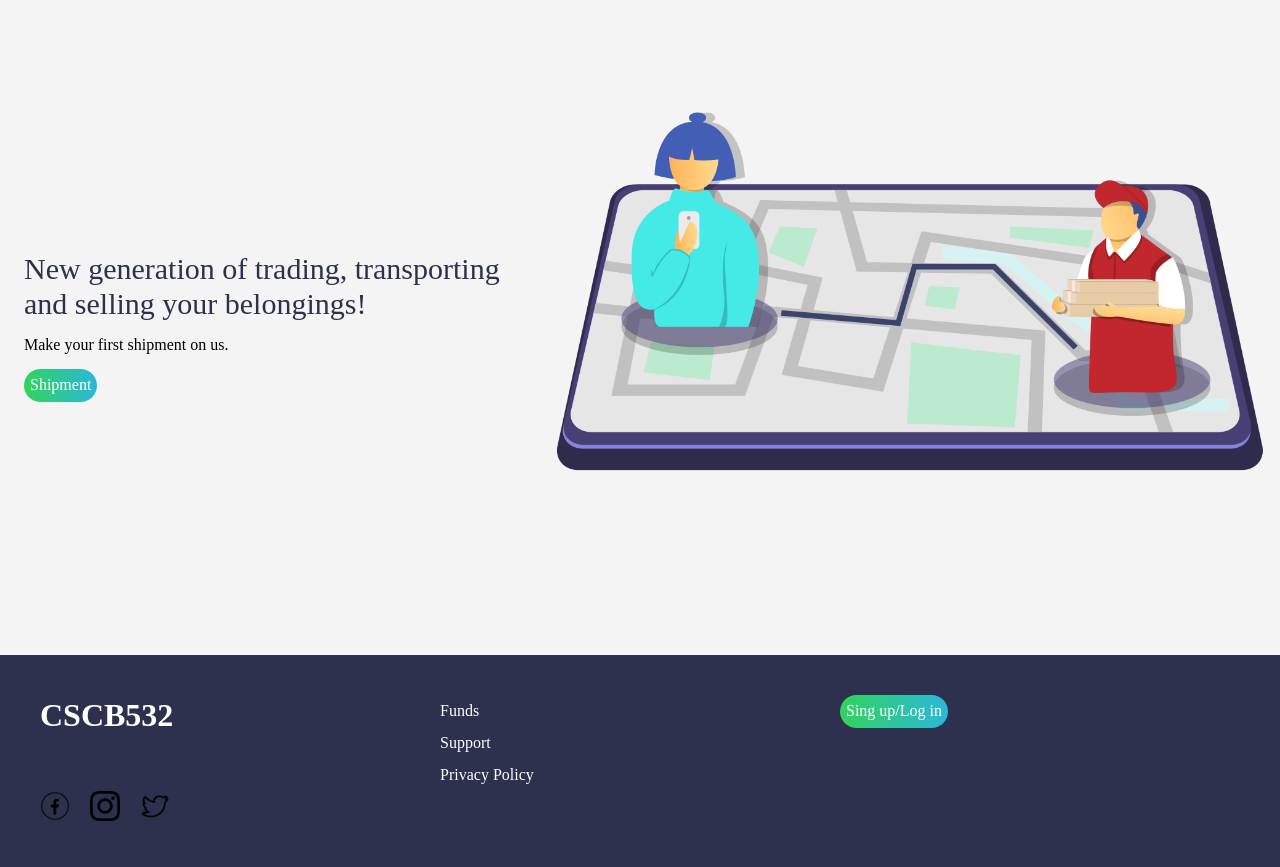
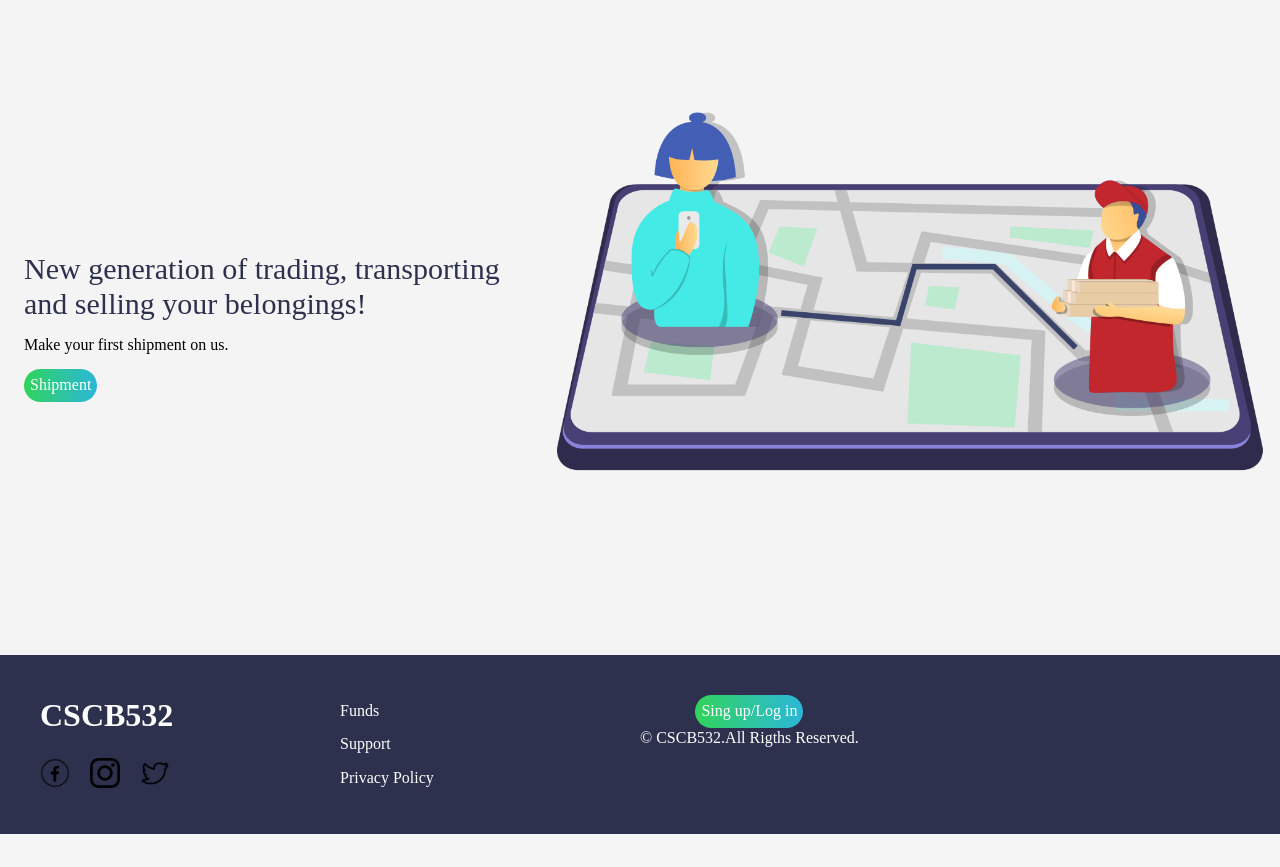
Before and after one commit to Ignatovw99/Logistic-Company, a Flask app: page / in a window 1280 px wide. Shown: the part 106-973 px from the top of the page. After the commit the page ends 940 px from the top, so only its background shows below. Run offline with Flask 2, Linux system fonts and the light colour scheme.

Commit message:
finishing the footer

```diff
--- a/app/templates/index.html
+++ b/app/templates/index.html
@@ -53,21 +53,9 @@
 
 
         <footer class="footer">
-            <h1 class = "footer__logo">CSCB532</h1>
-
-            <div class="footer__links">
-                <a href="#">Funds</a>
-                <a href="#">Support</a>
-                <a href="#">Privacy Policy</a>
-            </div>
 
 
-
-
-
-            <div class="footer__cta">
-                <a href="#" class="button">Sing up/Log in</a>
-            </div>
+            <h1 class = "footer__logo">CSCB532</h1>
 
 
             <div class="footer__social">
@@ -82,6 +70,23 @@
                 </a>
             </div>
 
+            <div class="footer__links">
+                <a href="#">Funds</a>
+                <a href="#">Support</a>
+                <a href="#">Privacy Policy</a>
+            </div>
+
+            <div class="footer__cta">
+                <a href="#" class="button">Sing up/Log in</a>
+
+                <div class="footer__copyright">
+                    &copy; CSCB532.All Rigths Reserved.
+                </div>
+            </div>
+
+
+
+
         </footer>
 
         <script src = "scssAndJs/js/script.js"></script>
--- a/app/templates/scssAndJs/scss/_footer.scss
+++ b/app/templates/scssAndJs/scss/_footer.scss
@@ -16,10 +16,11 @@
 
     @include breakpoint-up(large){
         display: grid;
-        grid-template-columns: repeat(3, 1fr);
-        grid-template-rows: repeat(1);
+        grid-template-columns: repeat(2, 1fr) 2fr;
+        grid-template-rows: 1fr auto;
         grid-template-areas:
-        "logo links cta";
+        "logo links cta"
+        "social links cta";
         justify-items: start;
     }
 
@@ -37,13 +38,12 @@
     }
 
     &__social{
-        // @include breakpoint-up(large){
-        //     grid-area: logo;
-        //     justify-self:last baseline;
 
-        // }
         @include breakpoint-down(medium){
             margin-bottom: 1.375rem;
+        }
+        @include breakpoint-up(large){
+            grid-area: social;
         }
         display: inline-block;
         a:not(:last-child){
@@ -61,12 +61,13 @@
             line-height: 2;
         }
 
-        @include breakpoint-down(medium){
-            margin-bottom: 1.375rem;
-        }
+        // @include breakpoint-down(medium){
+        //     margin-bottom: 1.375rem;
+        // }
 
         @include breakpoint-up(large){
             align-items: start;
+            justify-content: space-between;
             grid-area: links;
         }
     }
@@ -80,5 +81,11 @@
             grid-area: cta;
 
         }
+
+
+    }
+
+    &__copyright{
+
     }
 }
--- a/app/templates/scssAndJs/scss/style.css
+++ b/app/templates/scssAndJs/scss/style.css
@@ -391,11 +391,12 @@ h2 {
   .footer {
     display: -ms-grid;
     display: grid;
-    -ms-grid-columns: (1fr)[3];
-        grid-template-columns: repeat(3, 1fr);
-    -ms-grid-rows: ()[1];
-        grid-template-rows: repeat(1);
-        grid-template-areas: "logo links cta";
+    -ms-grid-columns: (1fr)[2] 2fr;
+        grid-template-columns: repeat(2, 1fr) 2fr;
+    -ms-grid-rows: 1fr auto;
+        grid-template-rows: 1fr auto;
+        grid-template-areas: "logo links cta"
+ "social links cta";
     justify-items: start;
   }
 }
@@ -426,6 +427,12 @@ h2 {
   }
 }
 
+@media (min-width: 64em) {
+  .footer__social {
+    grid-area: social;
+  }
+}
+
 .footer__social a:not(:last-child) {
   margin-right: 1rem;
 }
@@ -447,17 +454,14 @@ h2 {
   line-height: 2;
 }
 
-@media (max-width: 63.9375em) {
-  .footer__links {
-    margin-bottom: 1.375rem;
-  }
-}
-
 @media (min-width: 64em) {
   .footer__links {
     -webkit-box-align: start;
         -ms-flex-align: start;
             align-items: start;
+    -webkit-box-pack: justify;
+        -ms-flex-pack: justify;
+            justify-content: space-between;
     grid-area: links;
   }
 }
```
Also changed, not shown: 1 other file.
